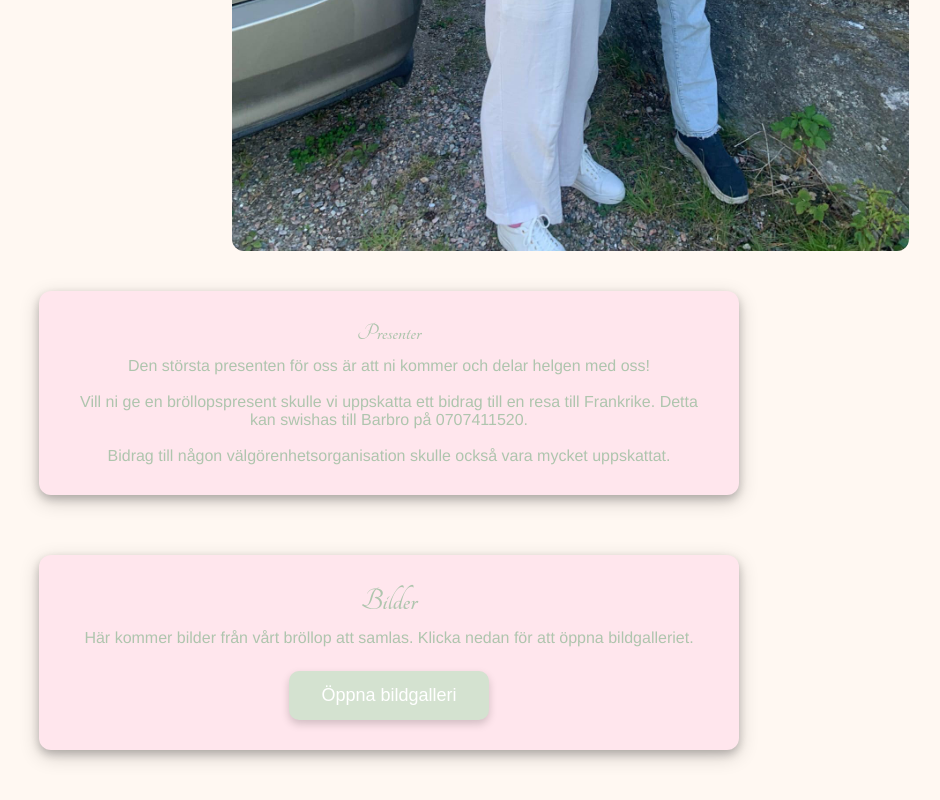
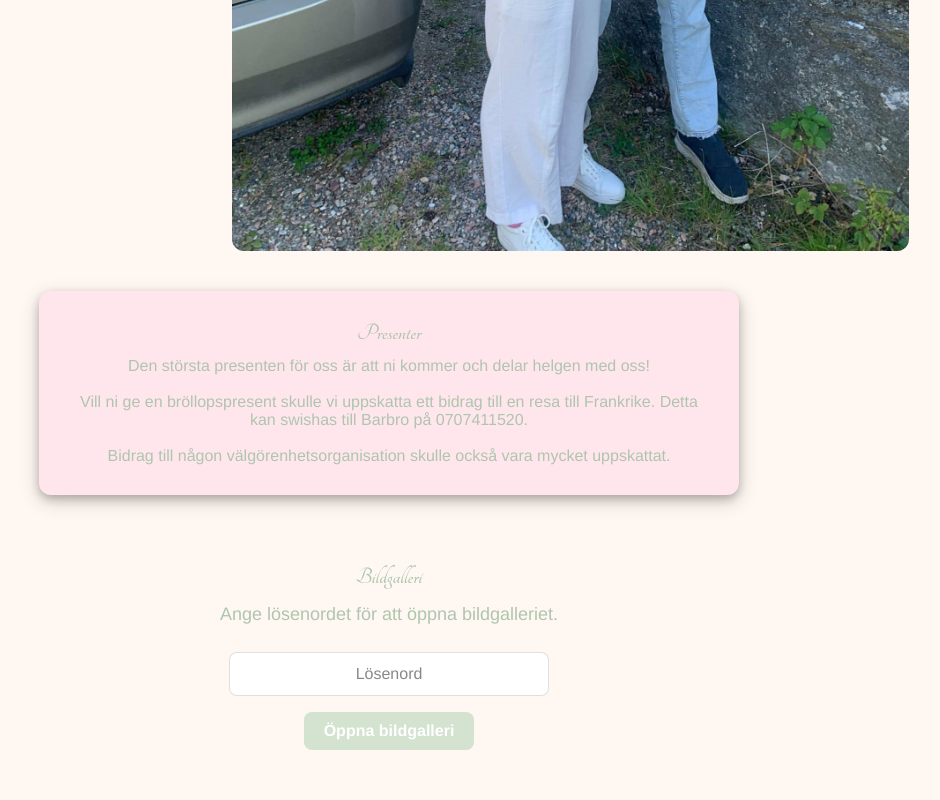
Before and after one commit to adawaks/sellmannwaks, a React (Create React App) app: page / in a window 1280 px wide. Shown: the part 3006-3806 px from the top of the page, without its empty margins (251-1191 px from the left). Built offline with nearby package versions, Linux system fonts and the light colour scheme.

Commit message:
Fixed password error and updated bilder style

```diff
--- a/src/components/BilderLink.jsx
+++ b/src/components/BilderLink.jsx
@@ -1,70 +1,66 @@
 import React, { useState } from "react";
+import { useNavigate } from "react-router-dom";
 
-function BilderLink() {
-  const [showPassword, setShowPassword] = useState(false);
+export default function BilderLink() {
+  const navigate = useNavigate();
+
   const [password, setPassword] = useState("");
+  const [error, setError] = useState("");
 
   const correctPassword = "bilder";
 
-  const openGallery = () => {
+  const handleSubmit = (event) => {
+    event.preventDefault();
 
-    if (password === correctPassword) {
-      window.open("/bilder", "_blank");
-      setPassword("");
-      setShowPassword(false);
-    } else {
-      alert("Fel lösenord");
+    if (password.trim() === correctPassword) {
+      sessionStorage.setItem("galleryAccess", "granted");
+      setError("");
+      navigate("/bilder");
+      return;
     }
 
+    setError("Fel lösenord. Försök igen.");
   };
 
+  return (
+    <section className="bilder-link-section">
+      <h1>Bildgalleri</h1>
 
-  return (
-    <div className="peach-block bilder-section">
+      <p>Ange lösenordet för att öppna bildgalleriet.</p>
 
-      <h1>Bilder</h1>
+      <form
+        className="bilder-password-form"
+        onSubmit={handleSubmit}
+      >
+        <input
+          className="bilder-password-input"
+          type="password"
+          value={password}
+          onChange={(event) => {
+            setPassword(event.target.value);
+            setError("");
+          }}
+          placeholder="Lösenord"
+          autoComplete="current-password"
+          aria-label="Lösenord till bildgalleriet"
+        />
 
-      <p>
-        Här kommer bilder från vårt bröllop att samlas.
-        Klicka nedan för att öppna bildgalleriet.
-      </p>
-
-
-      {!showPassword && (
         <button
-          className="bilder-button"
-          onClick={() => setShowPassword(true)}
+          className="bilder-link-button"
+          type="submit"
         >
           Öppna bildgalleri
         </button>
+      </form>
+
+      {error && (
+        <p
+          role="alert"
+          className="bilder-password-error"
+        >
+          {error}
+        </p>
       )}
-
-
-      {showPassword && (
-        <div>
-
-          <input
-            type="password"
-            placeholder="Lösenord"
-            value={password}
-            onChange={(e) =>
-              setPassword(e.target.value)
-            }
-          />
-
-
-          <button
-            className="bilder-button"
-            onClick={openGallery}
-          >
-            Logga in
-          </button>
-
-        </div>
-      )}
-
-    </div>
+    </section>
   );
 }
-
-export default BilderLink;
--- a/src/index.css
+++ b/src/index.css
@@ -454,38 +454,95 @@ main { padding-top: 90px; max-width: 1080px; margin: 0 auto; }
 }
 
 /* --- Bilder section --- */
-
-.bilder-section {
+.bilder-link-section {
+  max-width: 700px;
+  margin: 40px auto;
+  padding: 30px;
   text-align: center;
-  margin: 60px auto;
 }
 
-.bilder-section p {
+.bilder-link-section h2 {
+  margin-bottom: 18px;
   color: #AFC5AE;
-  margin-bottom: 24px;
 }
 
-.bilder-button {
+.bilder-link-section > p {
+  margin: 0 0 24px;
+  color: #AFC5AE;
+  font-size: 18px;
+  line-height: 1.5;
+  text-align: center;
+}
+
+.bilder-password-form {
+  display: flex;
+  flex-direction: column;
+  align-items: center;
+  gap: 16px;
+  width: 100%;
+}
+
+.bilder-password-input {
+  width: min(100%, 320px);
+  padding: 12px 16px;
+  border: 1px solid rgba(0, 0, 0, 0.12);
+  border-radius: 8px;
+  background: #fff;
+  color: #333;
+  font-family: inherit;
+  font-size: 16px;
+  text-align: center;
+}
+
+.bilder-password-input::placeholder {
+  color: #888;
+}
+
+.bilder-password-input:focus {
+  outline: 2px solid #D4E2D0;
+  outline-offset: 2px;
+}
+
+.bilder-link-button {
+  padding: 10px 20px;
+  border: none;
+  border-radius: 8px;
   background-color: #D4E2D0;
   color: white;
-  border: none;
-  border-radius: 10px;
-  padding: 14px 32px;
-  font-size: 18px;
+  font-family: inherit;
+  font-size: 16px;
+  font-weight: 600;
   cursor: pointer;
-  transition: all 0.25s ease;
-  box-shadow: 0 4px 8px rgba(0,0,0,.18);
+  transition: opacity 0.2s ease;
 }
 
-.bilder-button:hover {
-  background-color: #bfd3ba;
-  transform: translateY(-2px);
+.bilder-link-button:hover {
+  opacity: 0.8;
 }
 
-.bilder-button:active {
-  transform: translateY(0);
+.bilder-link-button:active {
+  transform: translateY(1px);
 }
 
-.no-navbar {
-  padding-top: 0;
+.bilder-password-error {
+  margin: 16px 0 0;
+  color: #8a1f11;
+  font-size: 16px;
+  text-align: center;
 }
+
+@media (max-width: 800px) {
+  .bilder-link-section {
+    margin: 30px 16px;
+    padding: 24px 16px;
+  }
+
+  .bilder-link-section > p {
+    font-size: 16px;
+  }
+
+  .bilder-password-input {
+    width: 100%;
+    max-width: 320px;
+  }
+}
```
Also changed, not shown: src/components/ProtectedGalleryRoute.jsx (+5 -2 lines).
